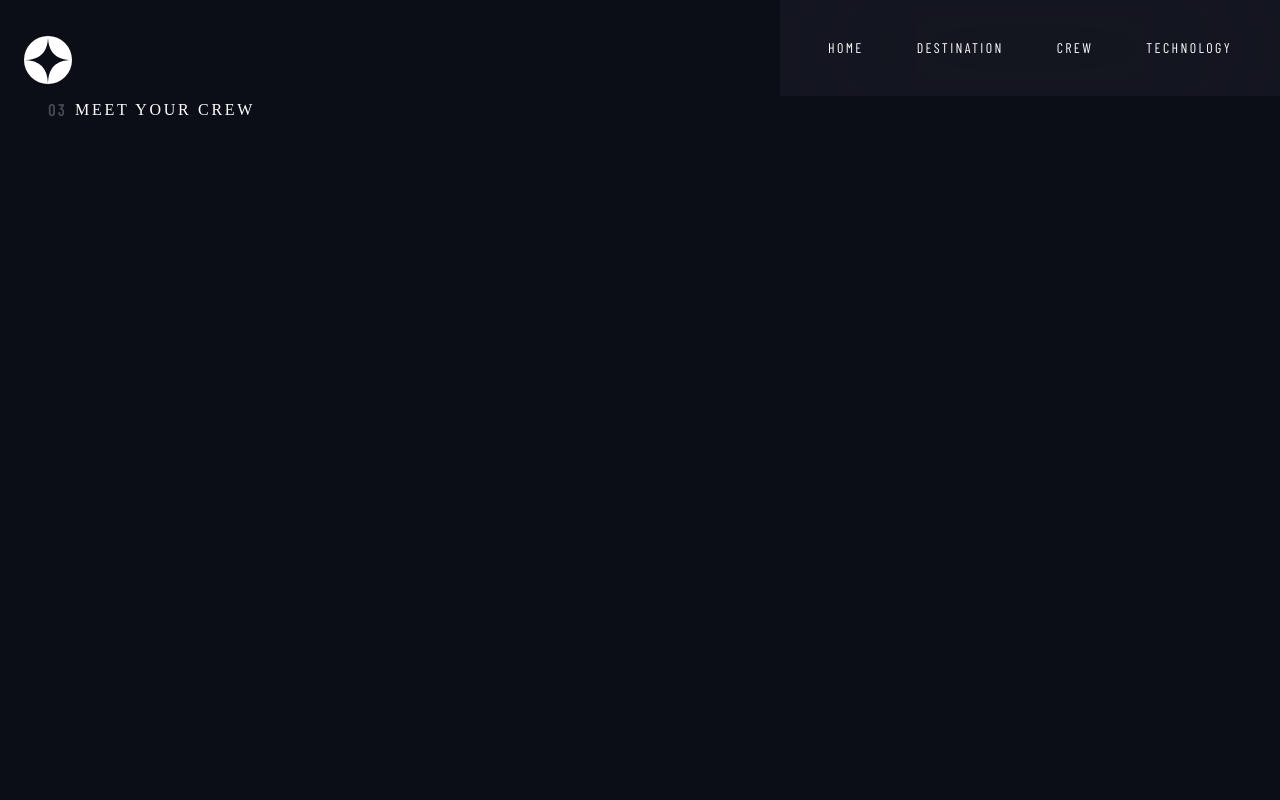
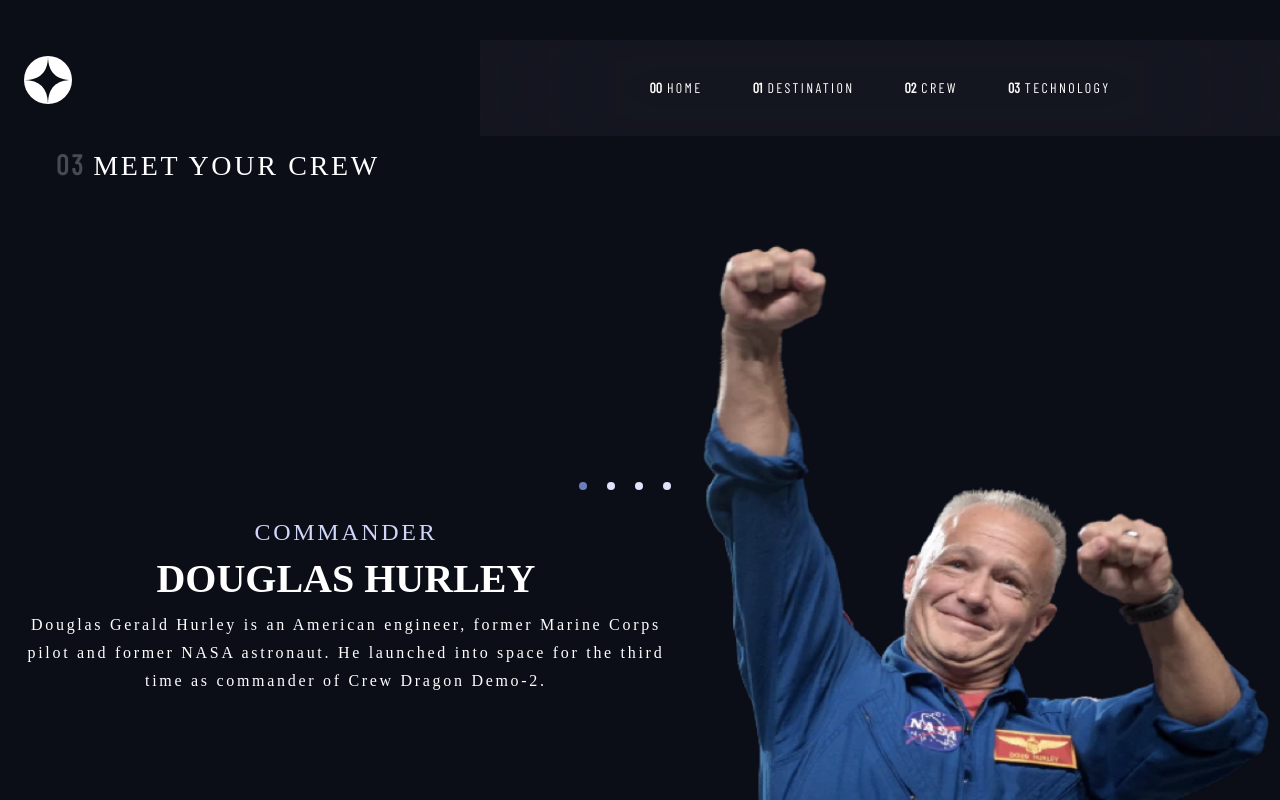
Before and after one commit to Tayoakosile/space-tourism-website, a Next.js app: page /crew in a window 1280 px wide. Shown: the top 800 px of the page. Built offline with nearby package versions, Linux system fonts and the light colour scheme; a web font is replaced by a local one.

Commit message:
Update: Working on crew pge

```diff
--- a/model.tsx
+++ b/model.tsx
@@ -5,7 +5,14 @@ interface ArrayWithObject {
   travel: string;
   distance: string;
 }
-
+interface crewArrayWithObject {
+  name: string;
+  images: { png: string; webp: string };
+  role: string;
+  height?: number;
+  width?: number;
+  bio: string;
+}
 export const destinations: Array<ArrayWithObject> = [
   {
     name: "Moon",
@@ -53,9 +60,11 @@ export const destinations: Array<ArrayWithObject> = [
   },
 ];
 
-const crew = [
+export const crew: Array<crewArrayWithObject> = [
   {
     name: "Douglas Hurley",
+    width: 177,
+    height: 222,
     images: {
       png: "/img/crew/image-douglas-hurley.png",
       webp: "/img/crew/image-douglas-hurley.webp",
@@ -65,6 +74,9 @@ const crew = [
   },
   {
     name: "Mark Shuttleworth",
+    width: 180.73,
+    height: 222,
+
     images: {
       png: "/img/crew/image-mark-shuttleworth.png",
       webp: "/img/crew/image-mark-shuttleworth.webp",
@@ -74,6 +86,9 @@ const crew = [
   },
   {
     name: "Victor Glover",
+    width: 226,
+    height: 223,
+
     images: {
       png: "/img/crew/image-victor-glover.png",
       webp: "/img/crew/image-victor-glover.webp",
@@ -83,6 +98,9 @@ const crew = [
   },
   {
     name: "Anousheh Ansari",
+    width: 226,
+    height: 223,
+
     images: {
       png: "/img/crew/image-anousheh-ansari.png",
       webp: "/img/crew/image-anousheh-ansari.webp",
--- a/package.json
+++ b/package.json
@@ -2,7 +2,7 @@
   "name": "space-tourism-website",
   "private": true,
   "scripts": {
-    "dev": "next dev",
+    "dev": "next -p 3001",
     "build": "next build",
     "start": "next start",
     "lint": "next lint"
--- a/pages/components/CrewCarousel.tsx
+++ b/pages/components/CrewCarousel.tsx
@@ -0,0 +1,102 @@
+import { Box, Heading, VStack, Stack } from "@chakra-ui/react";
+import React from "react";
+import Image from "next/image";
+import "react-alice-carousel/lib/alice-carousel.css";
+// import React from "react";
+
+import AliceCarousel from "react-alice-carousel";
+import useMedia from "../../useMediaQuery";
+
+import { crew } from "../../model";
+
+const handleDragStart = (e) => e.preventDefault();
+
+// crew
+
+const Carousel = () => {
+  // const [carousel, setCarousel] = React.useState<[]>([]);
+  const { isLaptopSize, isTabletSize } = useMedia();
+
+  const items = crew.map(({ name, bio, images, width, height, role }) => {
+    return (
+      <Stack
+        direction={{ base: "column", md: "column-reverse", lg: "row-reverse" }}
+        justify={{ base: "stretch", lg: "flex-start" }}
+        alignItems={{ lg: "center" }}
+        className="crewCarousel"
+        pt={{ base: "32px", md: "" }}
+        onDragStart={handleDragStart}
+        w="100%"
+      >
+        <VStack w={{ base: "100%", lg: "60%" }} mb={{ base: "12px", md: "" }}>
+          {isLaptopSize ? (
+            <Image src={images.webp} width={568.07} height={712} />
+          ) : (
+            <Image
+              src={images.png}
+              width={!isTabletSize ? width : 433}
+              height={!isTabletSize ? height : 532}
+            />
+          )}
+        </VStack>
+        <VStack
+          mt="100px"
+          mx={{ base: "", md: "auto !important" }}
+          w={{ base: "", md: "70%" }}
+          px="12px"
+        >
+          <Heading
+            color="#D0D6F9"
+            fontSize={{ base: "14px", md: "24px" }}
+            size="sm"
+          >
+            {role}
+          </Heading>
+          <VStack as="span">
+            <Heading textAlign="center" fontSize={{ md: "40px" }}>
+              {name}
+            </Heading>
+            <Heading
+              size="sm"
+              fontSize={{ base: "15px", md: "16px" }}
+              textTransform="none"
+              textAlign="center"
+              fontStyle={"normal"}
+              lineHeight="28px"
+              fontFamily="Barlow !important"
+            >
+              {bio}
+            </Heading>
+          </VStack>
+        </VStack>
+      </Stack>
+    );
+  });
+
+  return (
+    <Box
+      sx={{
+        "@media screen and (min-width:760px)": {
+          ".alice-carousel__dots": {
+            position: "absolute  !important",
+            top: "230px",
+            left: "45%",
+            marginRight: "50px",
+          },
+        },
+      }}
+    >
+      <Box
+        as={AliceCarousel}
+        // autoPlay={true}
+        disableButtonsControls={true}
+        mouseTracking
+        items={items}
+        autoPlayInterval={1500}
+        infinite={true}
+      />
+    </Box>
+  );
+};
+
+export default Carousel;
--- a/pages/components/Header.tsx
+++ b/pages/components/Header.tsx
@@ -5,9 +5,10 @@ const Header = ({ no, word }: { no: string; word: string }) => {
   return (
     <HStack
       justify={{ base: "center", md: "flex-start" }}
-      pl={{ base: "", lg: "12" }}
-      alignItems={"center"}
-      pb={{ base: "", md: "", lg: "50px" }}
+      pl={{ base: "", md: "38.5px", lg: "14" }}
+      mt={{ md: "130px", lg: "12" }}
+      alignItems={{ base: "center", md: "baseline" }}
+      pb={{ base: "", md: "60px", lg: "30px" }}
     >
       <Heading
         fontFamily={"Barlow Condensed"}
@@ -16,10 +17,11 @@ const Header = ({ no, word }: { no: string; word: string }) => {
         color="#FFFFFF"
         opacity="0.25"
         as="span"
+        fontSize={{ md: "20px", lg: "28px" }}
       >
         0{no}
       </Heading>
-      <Heading as="p" size="sm">
+      <Heading fontSize={{ md: "24px", lg: "28px" }} as="p" size="sm">
         {word}
       </Heading>
     </HStack>
--- a/pages/components/Nav/DesktopNav.tsx
+++ b/pages/components/Nav/DesktopNav.tsx
@@ -6,11 +6,13 @@ import {
   Popover,
   PopoverTrigger,
   Stack,
+  HStack,
   Text,
   useColorModeValue,
 } from "@chakra-ui/react";
 import Image from "next/image";
 import React from "react";
+import useMedia from "../../../useMediaQuery";
 
 export default function WithSubnavigation() {
   return (
@@ -36,25 +38,42 @@ export default function WithSubnavigation() {
 }
 
 const DesktopNav = () => {
+  const { isLaptopSize } = useMedia();
+
   return (
     <Stack
-      width="500px"
+      width={{ base: "", md: "500px", lg: "800px" }}
       height="96px"
       alignItems={"center"}
       justify={"center"}
       bg="rgba(255, 255, 255, 0.04)"
       backdropFilter="blur(81.5485px)"
       direction={"row"}
-      spacing="37px"
+      mt ={{lg:'40px'}}
+      spacing={{ base: "", md: "37px", lg: "50px" }}
     >
-      {NAV_ITEMS.map((navItem) => (
+      {NAV_ITEMS.map((navItem, index) => (
         <React.Fragment key={navItem.label}>
           <Popover trigger={"hover"} placement={"bottom-start"}>
             <PopoverTrigger>
               <Link href={navItem.href}>
+                <HStack
+                  as="span"
+                  alignItems="baseline"
+                  spacing={isLaptopSize ? "5px" : "0px"}
+                >
+                  {isLaptopSize && (
                     <Heading
-                  as="span"
-                  p={2}
+                      fontSize={"14px"}
+                      fontWeight={700}
+                      fontFamily={"Barlow Condensed"}
+                      color="white"
+                    >
+                      0{index}
+                    </Heading>
+                  )}
+
+                  <Heading
                     fontSize={"14px"}
                     letterSpacing={"2.36px"}
                     fontWeight={400}
@@ -64,6 +83,7 @@ const DesktopNav = () => {
                   >
                     {navItem.label}
                   </Heading>
+                </HStack>
               </Link>
             </PopoverTrigger>
           </Popover>
@@ -73,41 +93,6 @@ const DesktopNav = () => {
   );
 };
 
-const DesktopSubNav = ({ label, href }: NavItem) => {
-  return (
-    <Link
-      href={href}
-      role={"group"}
-      display={"block"}
-      p={2}
-      rounded={"md"}
-      _hover={{ bg: useColorModeValue("pink.50", "gray.900") }}
-    >
-      <Stack direction={"row"} align={"center"}>
-        <Box>
-          <Text
-            transition={"all .3s ease"}
-            _groupHover={{ color: "pink.400" }}
-            fontWeight={500}
-          >
-            {label}
-          </Text>
-        </Box>
-        <Flex
-          transition={"all .3s ease"}
-          transform={"translateX(-10px)"}
-          opacity={0}
-          _groupHover={{ opacity: "100%", transform: "translateX(0)" }}
-          justify={"flex-end"}
-          align={"center"}
-          flex={1}
-        >
-          {/* <Icon color={"pink.400"} w={5} h={5} as={ChevronRightIcon} /> */}
-        </Flex>
-      </Stack>
-    </Link>
-  );
-};
 
 interface NavItem {
   label: string;
--- a/pages/components/Nav/MobileNav.tsx
+++ b/pages/components/Nav/MobileNav.tsx
@@ -33,12 +33,14 @@ export default function MobileNav() {
         </Link>
       </Box>
 
-      <Box ref={btnRef} colorScheme="teal" onClick={onOpen}>
+      <Box>
+        <Box as="span" ref={btnRef}  onClick={onOpen}>
         <Image
           src={"/img/shared/icon-hamburger.svg"}
           width="24px"
           height="21px"
         />
+        </Box>
         <Drawer
           isOpen={isOpen}
           placement="right"
--- a/pages/crew.tsx
+++ b/pages/crew.tsx
@@ -1,11 +1,13 @@
 import { Box } from "@chakra-ui/react";
 import React from "react";
+import CrewCarousel from "./components/CrewCarousel";
 import Header from "./components/Header";
 
 const crew = () => {
   return (
     <Box as="section" pt='100px'>
       <Header no="3" word="Meet your crew" />
+      <CrewCarousel/>
     </Box>
   );
 };
--- a/styles/globals.css
+++ b/styles/globals.css
@@ -23,4 +23,9 @@ a {
     height: 445px !important;
   }
 }
-/* Image of SPace moon */
+/* Carousel */
+@media screen and (min-width: 760px) {
+  .alice-crew .alice-carousel_dots {
+    position: absolute !important;
+  }
+}
```
Also changed, not shown: public/img/desktop/image-desktop-mark.png (added). Lines whose indentation alone changed are shown as unchanged.
